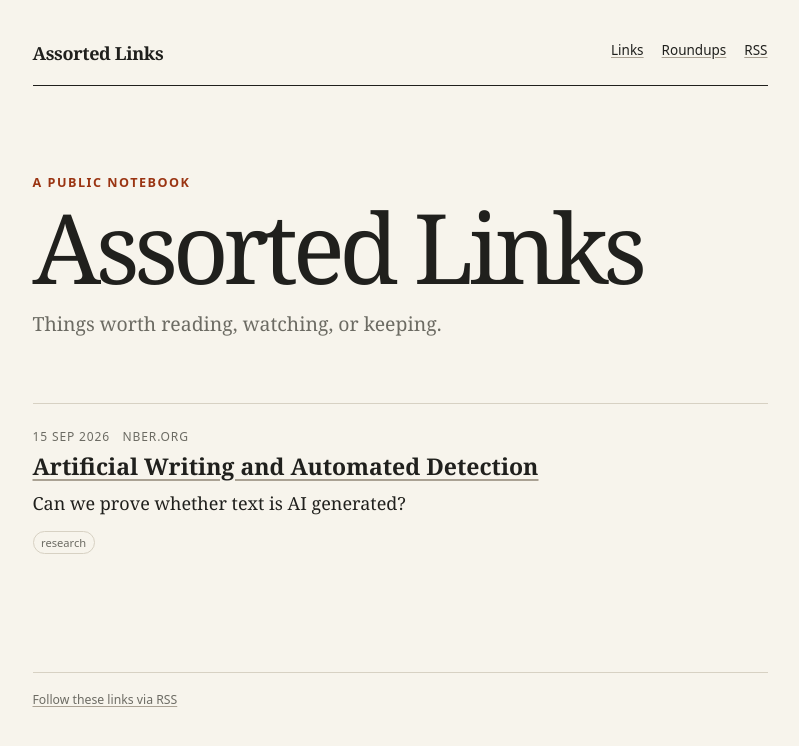
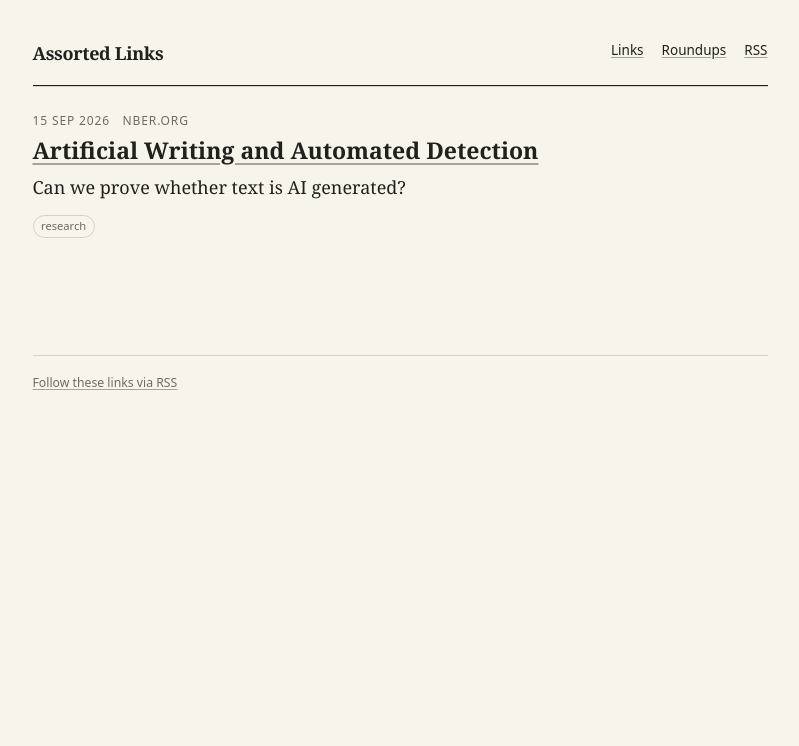
Before and after one commit to mrmarmac/assorted-links, a plain HTML site: page index.html in a window 1280 px wide. Shown: the whole page, without its empty margins (240-1039 px from the left). Drawn offline with Linux system fonts and the light colour scheme.

Commit message:
Publish links from review inbox

```diff
--- a/index.html
+++ b/index.html
@@ -14,9 +14,8 @@
     <a class="site-name" href="">Assorted Links</a>
     <nav><a href="">Links</a><a href="roundups/">Roundups</a><a href="feed.xml">RSS</a></nav>
   </header>
-  <main><section class="intro"><span class="eyebrow">A public notebook</span><h1>Assorted Links</h1><p>Things worth reading, watching, or keeping.</p></section>
-<section aria-label="Latest links"><article class="link-entry">
-  <div class="link-meta"><time datetime="2026-09-15T03:54:13+00:00">15 Sep 2026</time><span>nber.org</span></div>
+  <main><section aria-label="Latest links"><article class="link-entry">
+  <div class="link-meta"><time datetime="2026-09-15T03:54:27+00:00">15 Sep 2026</time><span>nber.org</span></div>
   <h2><a href="https://www.nber.org/papers/w34223">Artificial Writing and Automated Detection</a></h2>
   <p class="commentary">Can we prove whether text is AI generated?</p>
   <div class="topics"><span class="topic">research</span></div>
```
